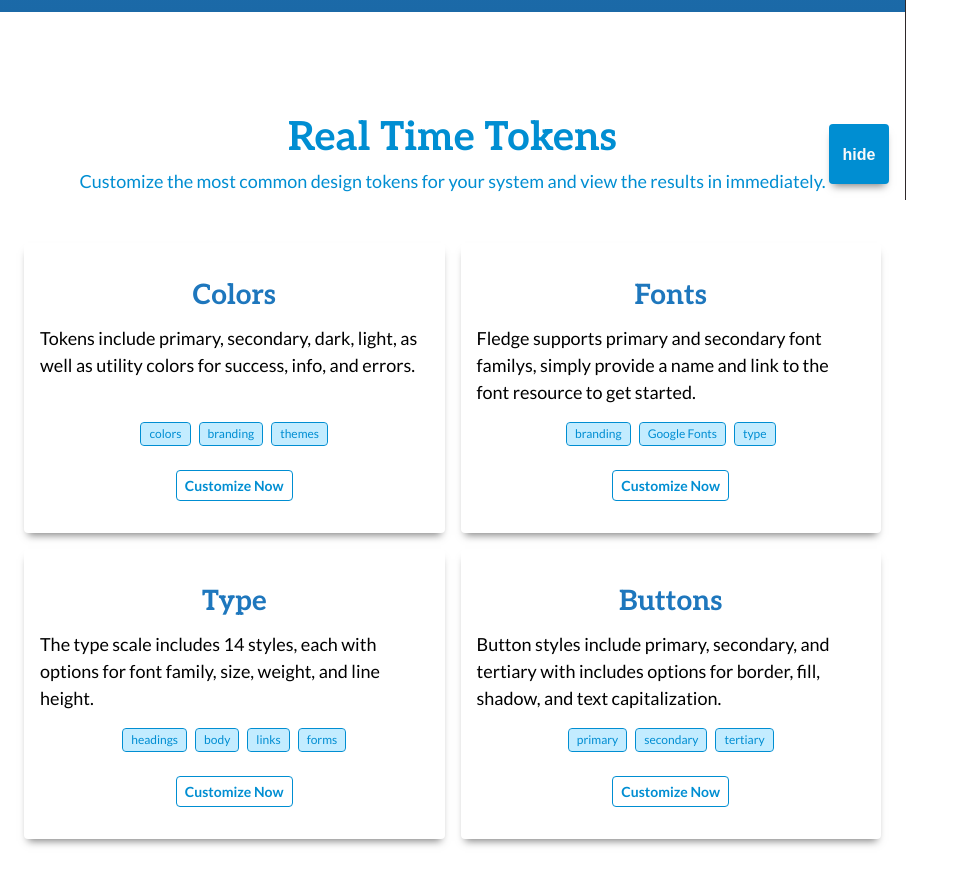
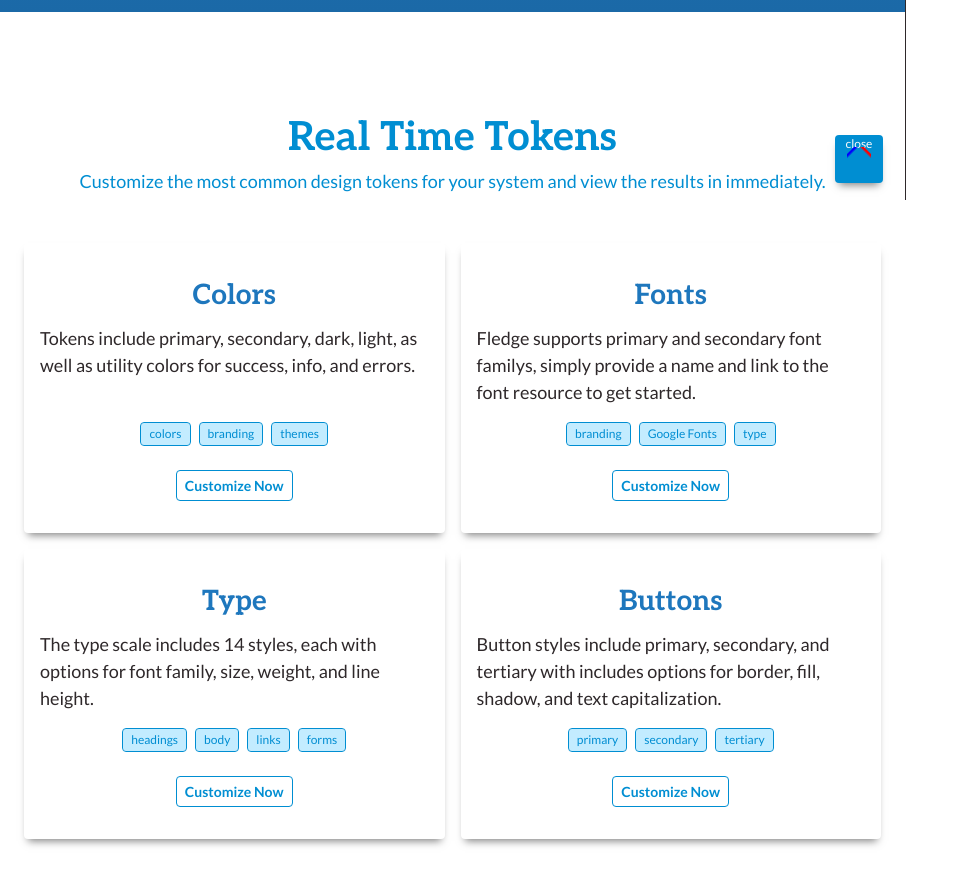
Before and after one commit to brendanbax/fledge, a Vue app: page / in a window 1280 px wide. Shown: the part 600-1484 px from the top of the page, without its empty margins (0-969 px from the left). Built offline with nearby package versions, Linux system fonts and the light colour scheme.

Commit message:
WIP for fab

```diff
--- a/src/App.vue
+++ b/src/App.vue
@@ -1,6 +1,6 @@
 <template>
   <div id="app">
-    <button class="bg-primary text-light btn-fab" :class="fabObject.class" @click="menuOpen = !menuOpen">{{ fabObject.icon }}</button>
+    <button :class="fabClass" @click="menuOpen = !menuOpen"><Fab :open="menuOpen"/></button>
     <div v-show="menuOpen" id="menu" class="bg-white">
       <Accordion label="Getting Started" :expand="showGetStarted">
         <div class="mb-1 flex-col">
@@ -196,6 +196,7 @@
 import { saveAs } from 'file-saver';
 import CSS from '@/mixins/css.js'
 import Accordion from '@/components/Accordion'
+import Fab from '@/components/Fab'
 import ShadowConfig from '@/components/ShadowConfig'
 import Demo from '@/components/Demo'
 
@@ -206,6 +207,7 @@ export default {
   ],
   components: {
     Accordion,
+    Fab,
     ShadowConfig,
     Demo
   },
@@ -258,12 +260,8 @@ export default {
         {val: this.button_tertiary, name: 'Tertiary', prop: 'button_tertiary'},
       ]
     },
-    fabObject() {
-      if (this.menuOpen) {
-        return {icon: 'hide', class: 'right-320'}
-      } else {
-        return {icon: 'show', class: 'right-1'}
-      }
+    fabClass() {
+      return this.menuOpen ? 'right-320' : 'right-1'
     }
   },
   methods: {
--- a/src/components/Demo.vue
+++ b/src/components/Demo.vue
@@ -69,7 +69,7 @@
         <div class="card-row mt-3 flex-wrap" :class="{'narrow': menuOpen}">
           <div class="card demo-card">
             <h3 class="text-h4 text-secondary">Colors</h3>
-            <p class="text-body">Tokens include primary, secondary, dark, light, as well as utility colors for success, info, and errors.</p>
+            <p class="text-body text-dark">Tokens include primary, secondary, dark, light, as well as utility colors for success, info, and errors.</p>
             <div class="flex-wrap mt-1">
               <span class="demo-tag text-caption text-primary">colors</span>
               <span class="demo-tag text-caption text-primary">branding</span>
@@ -79,7 +79,7 @@
           </div>
           <div class="card demo-card">
             <h3 class="text-h4 text-secondary">Fonts</h3>
-            <p class="text-body">Fledge supports primary and secondary font familys, simply provide a name and link to the font resource to get started.</p>
+            <p class="text-body text-dark">Fledge supports primary and secondary font familys, simply provide a name and link to the font resource to get started.</p>
             <div class="flex-wrap mt-1">
               <span class="demo-tag text-caption text-primary">branding</span>
               <span class="demo-tag text-caption text-primary">Google Fonts</span>
@@ -89,7 +89,7 @@
           </div>
           <div class="card demo-card">
             <h3 class="text-h4 text-secondary">Type</h3>
-            <p class="text-body">The type scale includes 14 styles, each with options for font family, size, weight, and line height.</p>
+            <p class="text-body text-dark">The type scale includes 14 styles, each with options for font family, size, weight, and line height.</p>
             <div class="flex-wrap mt-1">
               <span class="demo-tag text-caption text-primary">headings</span>
               <span class="demo-tag text-caption text-primary">body</span>
@@ -100,7 +100,7 @@
           </div>
           <div class="card demo-card">
             <h3 class="text-h4 text-secondary">Buttons</h3>
-            <p class="text-body">Button styles include primary, secondary, and tertiary with includes options for border, fill, shadow, and text capitalization.</p>
+            <p class="text-body text-dark">Button styles include primary, secondary, and tertiary with includes options for border, fill, shadow, and text capitalization.</p>
             <div class="flex-wrap mt-1">
               <span class="demo-tag text-caption text-primary">primary</span>
               <span class="demo-tag text-caption text-primary">secondary</span>
--- /dev/null
+++ b/src/components/Fab.vue
@@ -0,0 +1,94 @@
+<template>
+  <div class="bg-primary text-light btn-fab fab">
+    <svg v-if="open" class="centered" :viewBox="viewbox" xmlns="http://www.w3.org/2000/svg">
+      <rect class="top-close centered" width="40" height="4" rx="2" fill="red" />
+      <rect class="shrink centered" width="40" height="4" rx="2" fill="green" />
+      <rect class="bottom-close centered" width="40" height="4" rx="2" fill="blue" />
+    </svg>
+    <svg v-else class="centered" :viewBox="viewbox" xmlns="http://www.w3.org/2000/svg">
+      <rect class="top-open centered" width="40" height="4" rx="2" fill="orange" />
+      <rect class="grow centered" width="40" height="4" rx="2" fill="black" />
+      <rect class="bottom-open centered" width="40" height="4" rx="2" fill="purple" />
+    </svg>
+    <div class="text-caption">{{ text }}</div>
+  </div>
+</template>
+
+<script>
+export default {
+  name: "Fab",
+  props: {
+    open: {
+      type: Boolean,
+      required: true
+    }
+  },
+  data() {
+    return {
+      viewbox: '0 0 40 40',
+    }
+  },
+  computed: {
+    text() {
+      return this.open ? 'close' : 'menu'
+    }
+  }
+}
+</script>
+
+<style scoped>
+.fab {
+  width: 3rem;
+  height: 3rem;
+  position: relative;
+}
+.centered {
+  position: absolute;
+  left: 50%;
+  top: 50%;
+  transform: translate(-50%, -50%);
+  transform-origin: center;
+}
+.shrink {
+  animation: shrink 300ms forwards;
+}
+.grow {
+  animation: grow 300ms forwards;
+}
+.top-open {
+  animation: x-to-flat-one 300ms forwards;
+}
+.bottom-open {
+  animation: x-to-flat-two 300ms forwards;
+}
+.top-close {
+  animation: flat-to-x-one 300ms forwards;
+}
+.bottom-close {
+  animation: flat-to-x-two 300ms forwards;
+}
+@keyframes shrink {
+  0% { width: 40; }
+  100% { width: 0; }
+}
+@keyframes grow {
+  0% { width: 0; }
+  100% { width: 40; }
+}
+@keyframes x-to-flat-one {
+  0% { width: 40; }
+  100% { width: 0; }
+}
+@keyframes x-to-flat-two {
+  0% { width: 40; }
+  100% { width: 0; }
+}
+@keyframes flat-to-x-one {
+  0% { transform: rotate(0deg); }
+  100% { transform: rotate(45deg); }
+}
+@keyframes flat-to-x-two {
+  0% { transform: rotate(0deg); }
+  100% { transform: rotate(-45deg); }
+}
+</style>
--- a/src/mixins/css.js
+++ b/src/mixins/css.js
@@ -281,12 +281,6 @@ export default {
           border-radius: ${this.button_radius};
           background-color: var(--color-primary);
           box-shadow: ${this.box_shadow.base};
-          width: 3.75rem;
-          height: 3.75rem;
-          font-size: 1rem;
-          line-height: 3.75rem;
-          font-weight: bold;
-          text-align: center;
           transition: background-color 300ms, box-shadow 300ms;
         }
         .btn-fab:hover {
```
